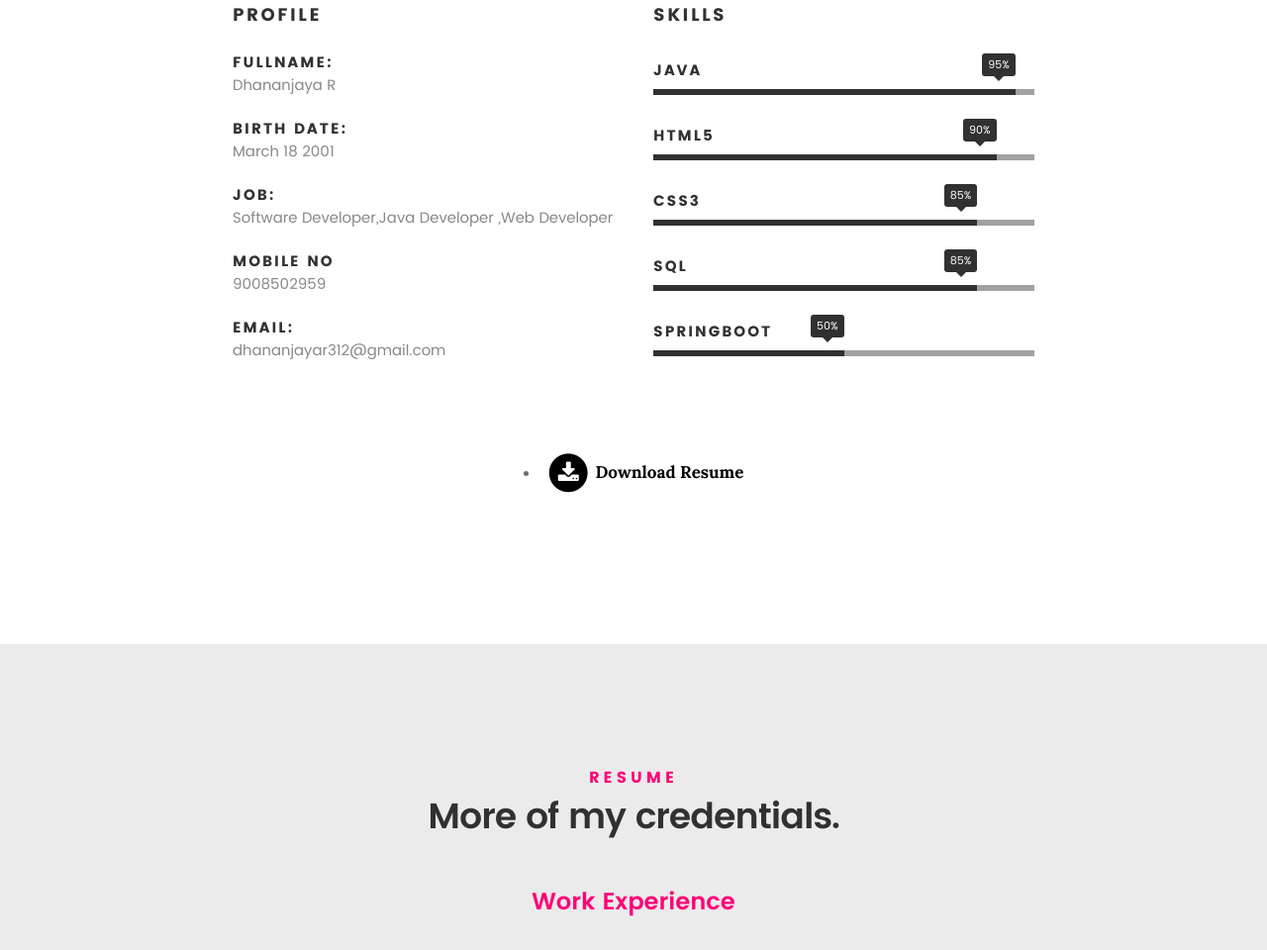
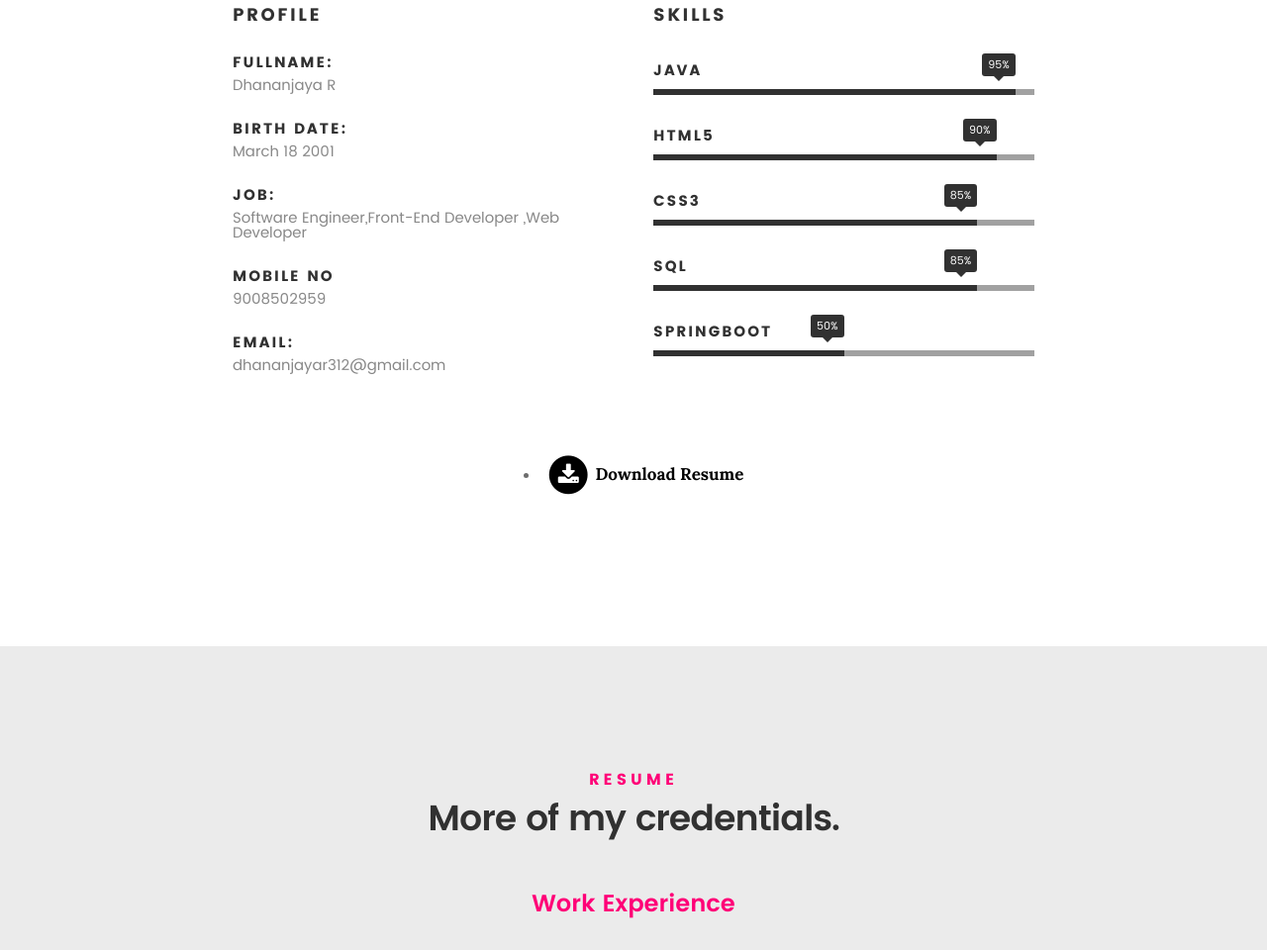
Before and after one commit to Dhananjaya-12/DhananjayaR-Profilo, a plain HTML site: page index.html in a window 1280 px wide. Shown: the part 1493-2453 px from the top of the page at 99% size. Drawn offline with Linux system fonts and the light colour scheme; files whose address does not match are found by name.

Commit message:
Update index.html

```diff
--- a/index.html
+++ b/index.html
@@ -134,7 +134,7 @@
    				</li>
    				<li>
    					<strong>Job:</strong>
-   					<span>Software Developer,Java Developer ,Web Developer</span>
+   					<span>Software Engineer,Front-End Developer ,Web Developer</span>
    				</li>
    				<li>
    					<strong>Mobile No</strong>
```
